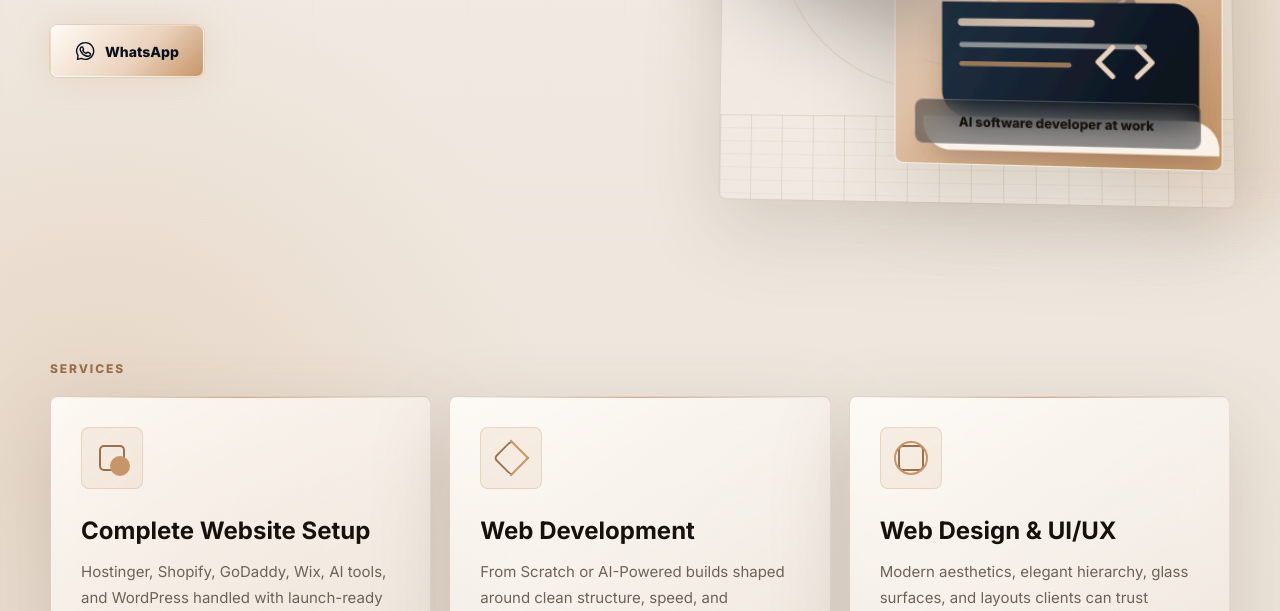
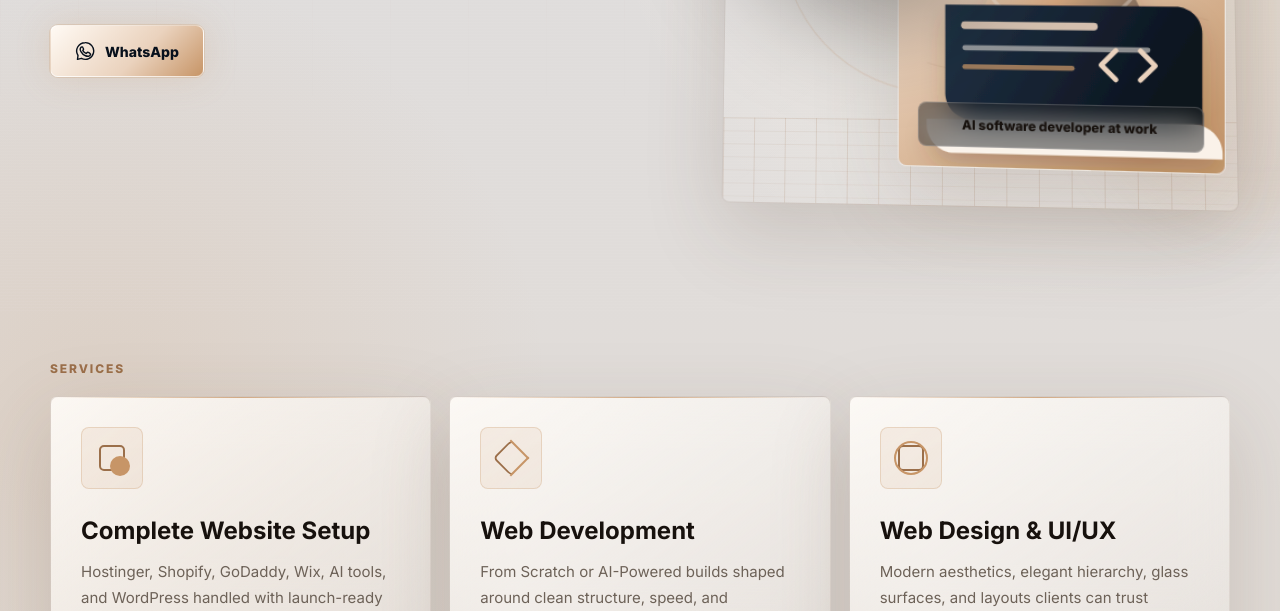
Before and after one commit to jahanvikhatri/work-portfolio, a plain HTML site: page index.html in a window 1280 px wide. Shown: the part 489-1100 px from the top of the page. Drawn offline with Linux system fonts and the light colour scheme; files whose address does not match are found by name.

Commit message:
Change background color variable from #f3ede6 to #dedee0

```diff
--- a/styles.css
+++ b/styles.css
@@ -1,6 +1,6 @@
 :root {
   color-scheme: light;
-  --bg: #f3ede6;
+  --bg: #dedee0;
   --bg-deep: #e5d8ca;
   --surface: rgba(255, 250, 244, 0.68);
   --surface-strong: rgba(255, 252, 248, 0.9);
```
